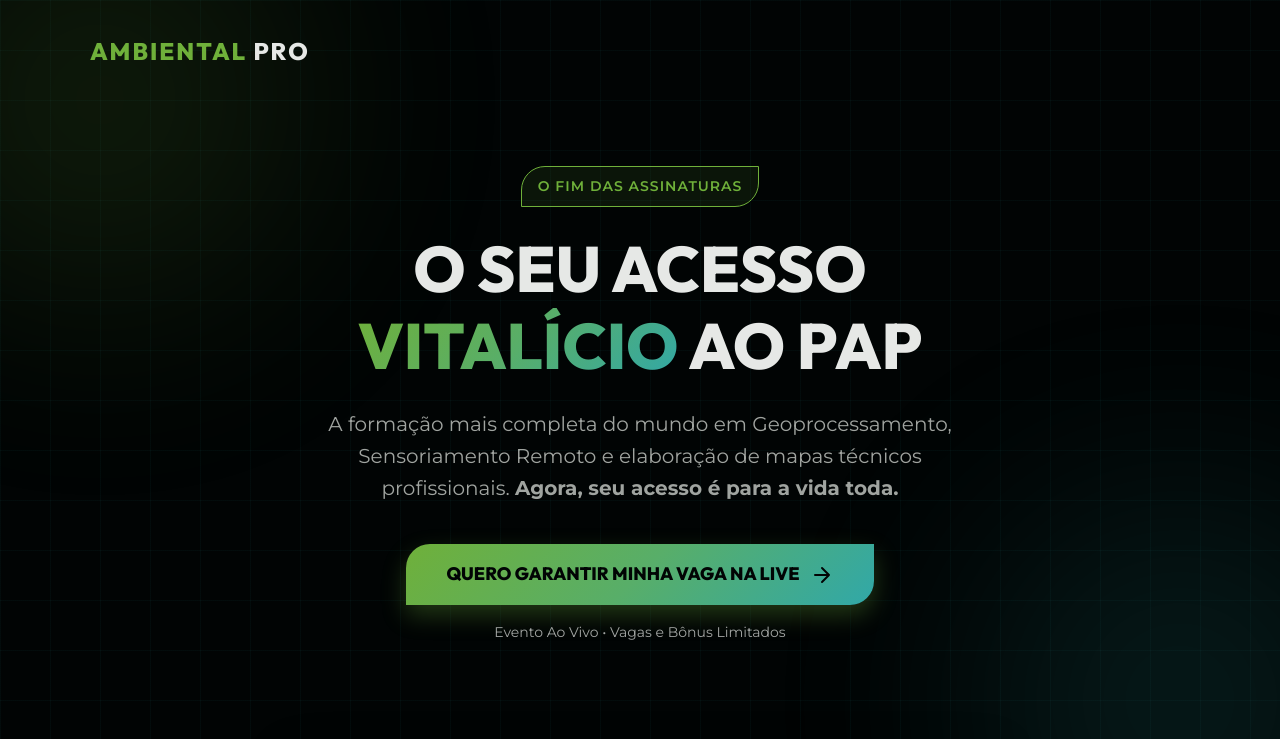
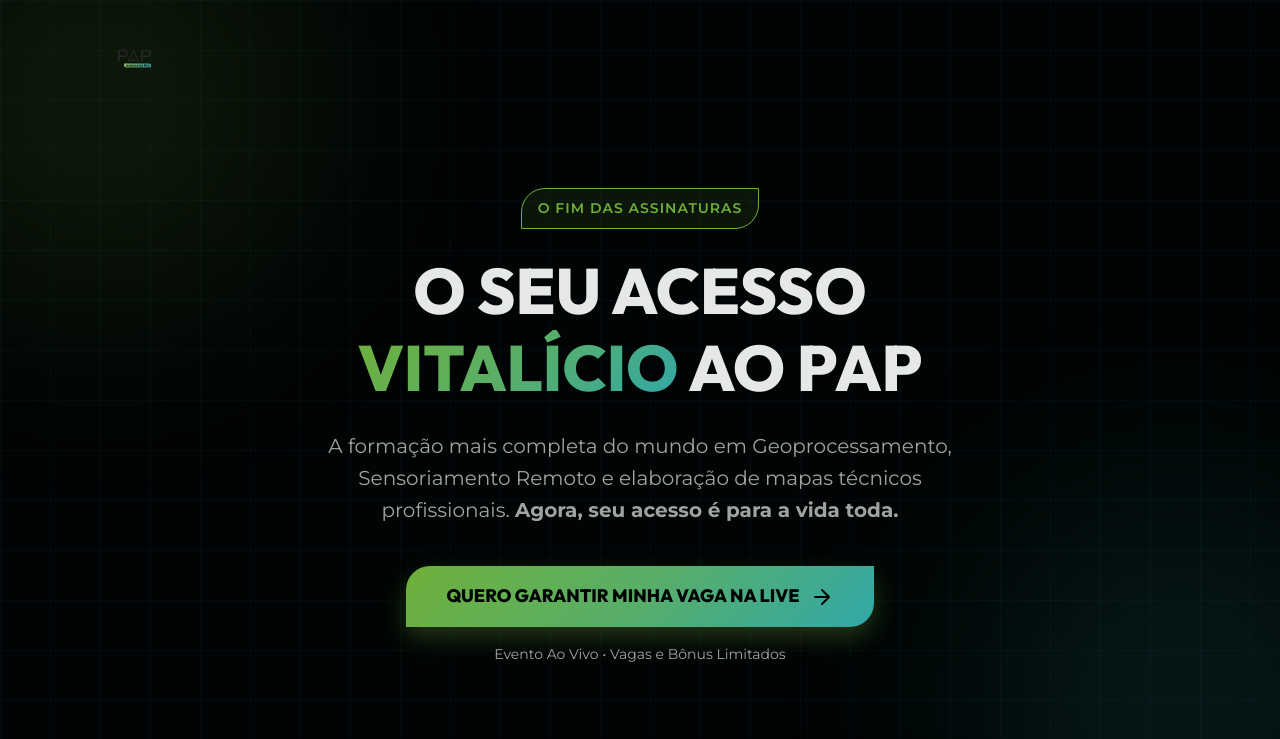
Before and after one commit to henriquegsantos149/acao-vitalicio, a website built with Vite: page index.html in a window 1280 px wide. Shown: the top 739 px of the page. Built offline with nearby package versions, Linux system fonts and the light colour scheme.

Commit message:
Update logo to official image

```diff
--- a/index.html
+++ b/index.html
@@ -26,7 +26,7 @@
     <header class="main-header">
         <div class="container">
             <div class="logo">
-                <span class="logo-highlight">AMBIENTAL</span> PRO
+                <img src="Public/logo.png" alt="Ambiental Pro Logo" style="max-height: 50px;">
             </div>
         </div>
     </header>
@@ -225,7 +225,7 @@
     <footer class="main-footer">
         <div class="container">
             <div class="logo">
-                <span class="logo-highlight">AMBIENTAL</span> PRO
+                <img src="Public/logo.png" alt="Ambiental Pro Logo" style="max-height: 50px; margin-bottom: 1rem;">
             </div>
             <p>O PAP é a capacitação definitiva em geoprocessamento. Não perca a oportunidade de garantir seu acesso vitalício.</p>
             <p class="copyright">&copy; 2026 Ambiental Pro. Todos os direitos reservados.</p>
```
Also changed, not shown: Public/logo.png (added).
